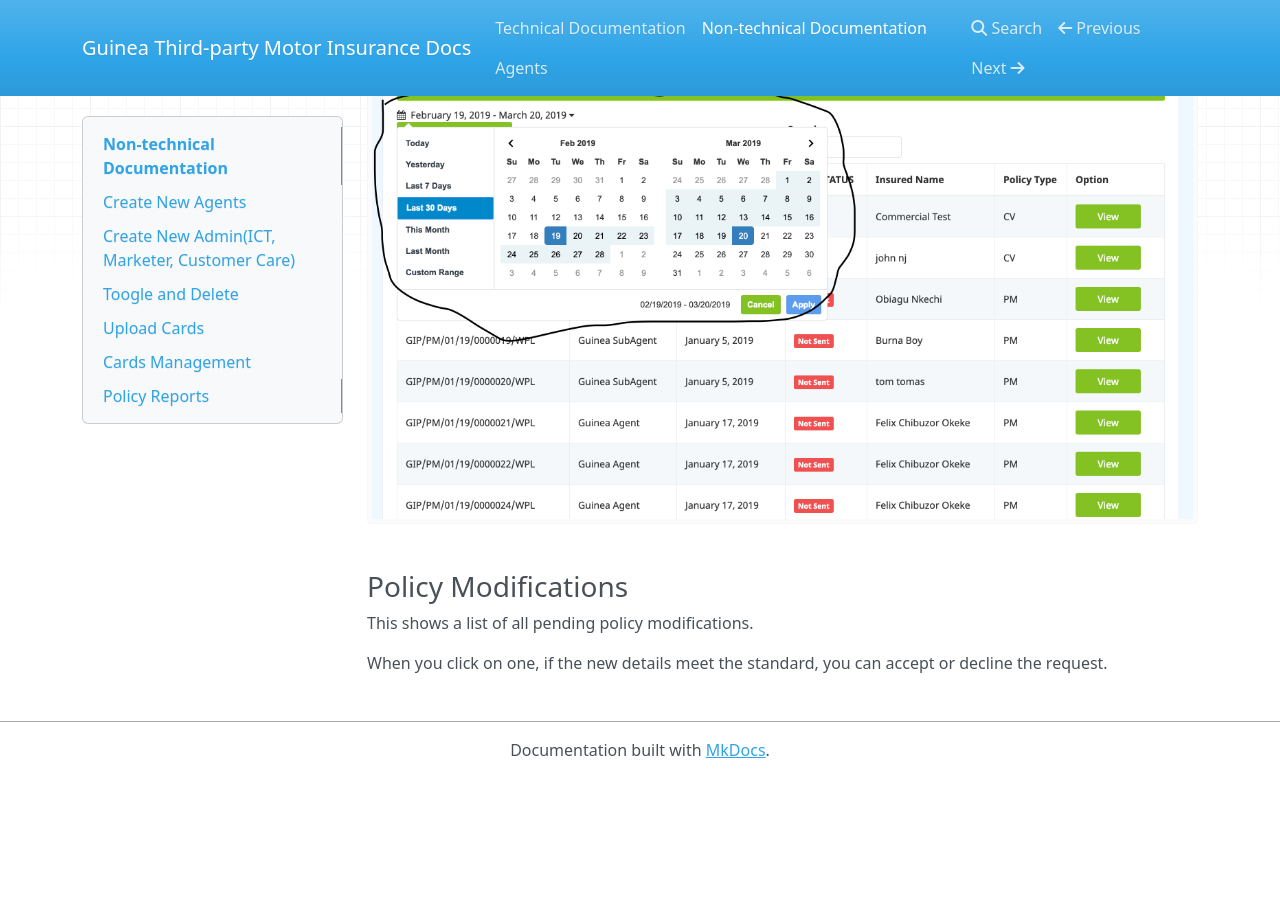
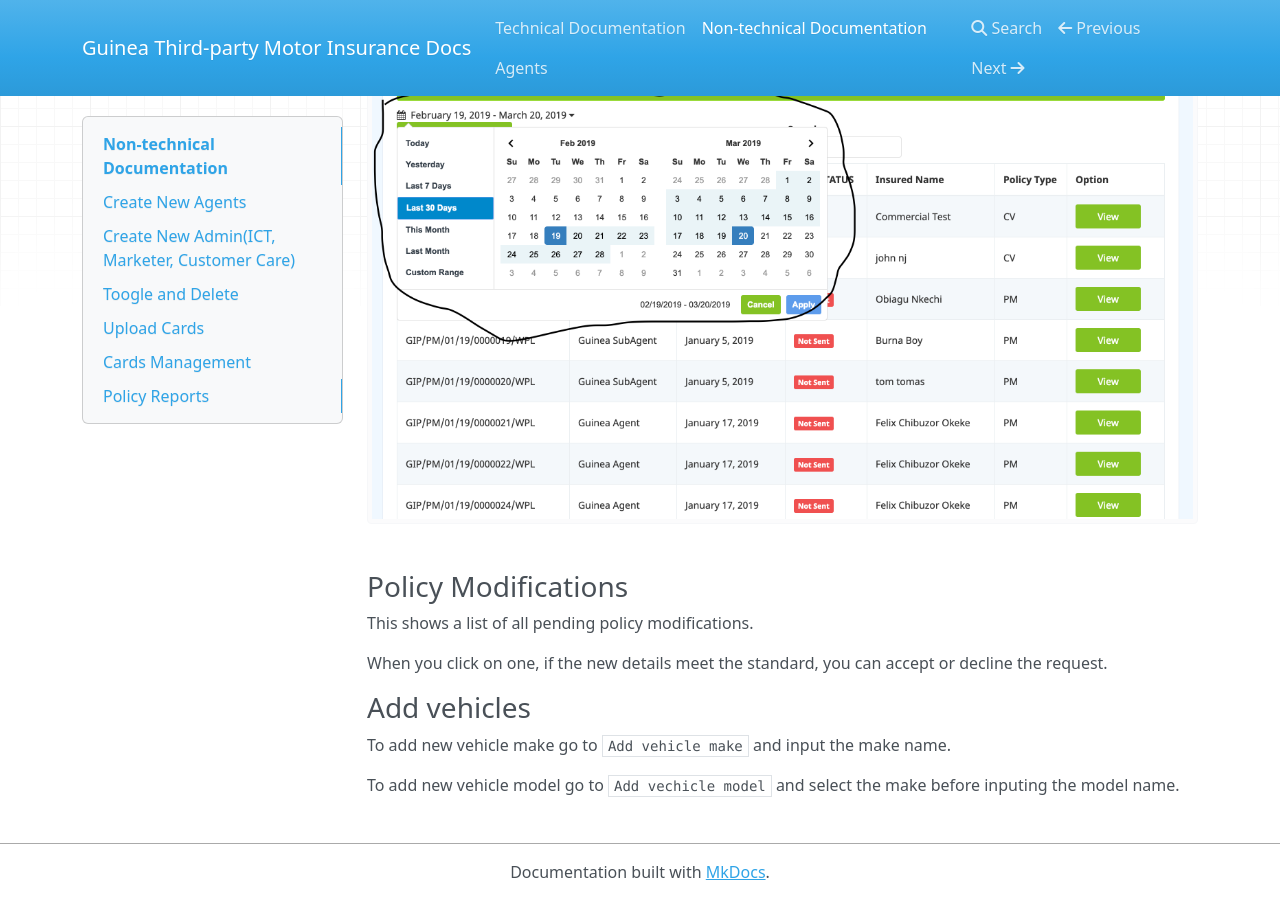
Before and after one commit to felixiho/motor-docs, an MkDocs documentation site: the page built from docs/about.md, in a window 1280 px wide and 900 px high, scrolled down 1285 px. Built offline with MkDocs 1.6.1, drawn with Linux system fonts in a browser that asks for light colours; nearby versions of some CDN libraries; before the commit the page ends 2063 px from its top, so only the background shows below that.

Commit message:
add vehicle

```diff
--- a/docs/about.md
+++ b/docs/about.md
@@ -45,3 +45,8 @@ Click on this and select any format. Each format provides an extensive date form
 This shows a list of all pending policy modifications.
 
 When you click on one, if the new details meet the standard, you can accept or decline the request.
+
+### Add vehicles
+To add new vehicle make go to `Add vehicle make` and input the make name.
+
+To add new vehicle model go to `Add vechicle model` and select the make before inputing the model name.
```
